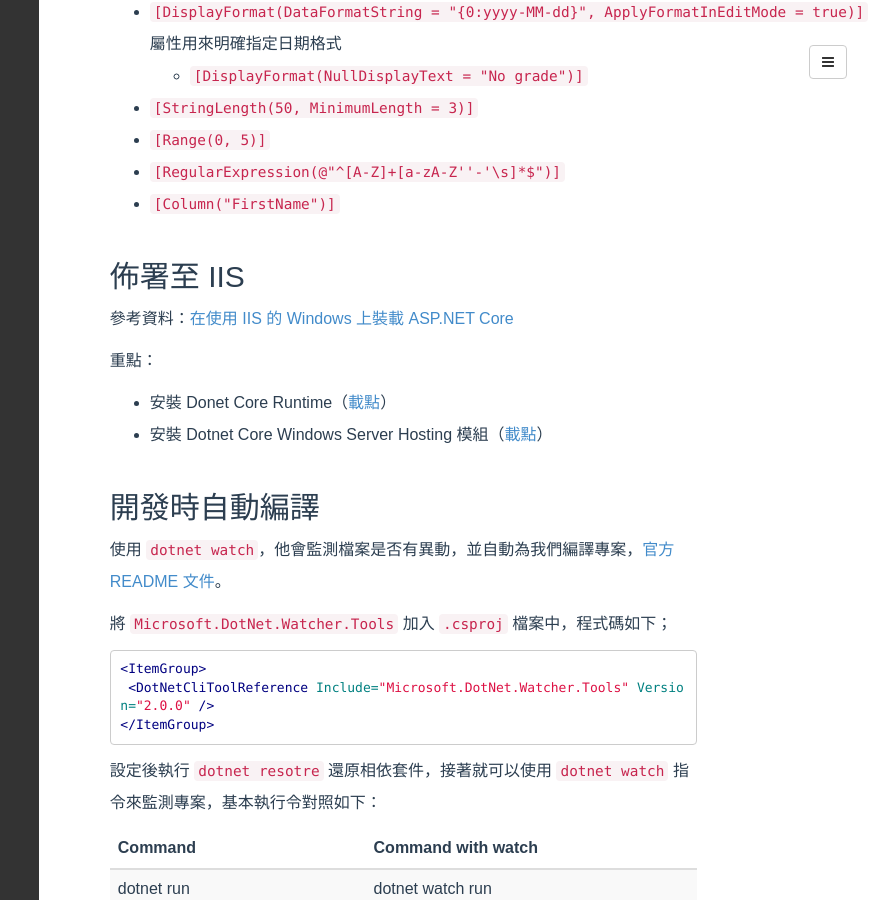
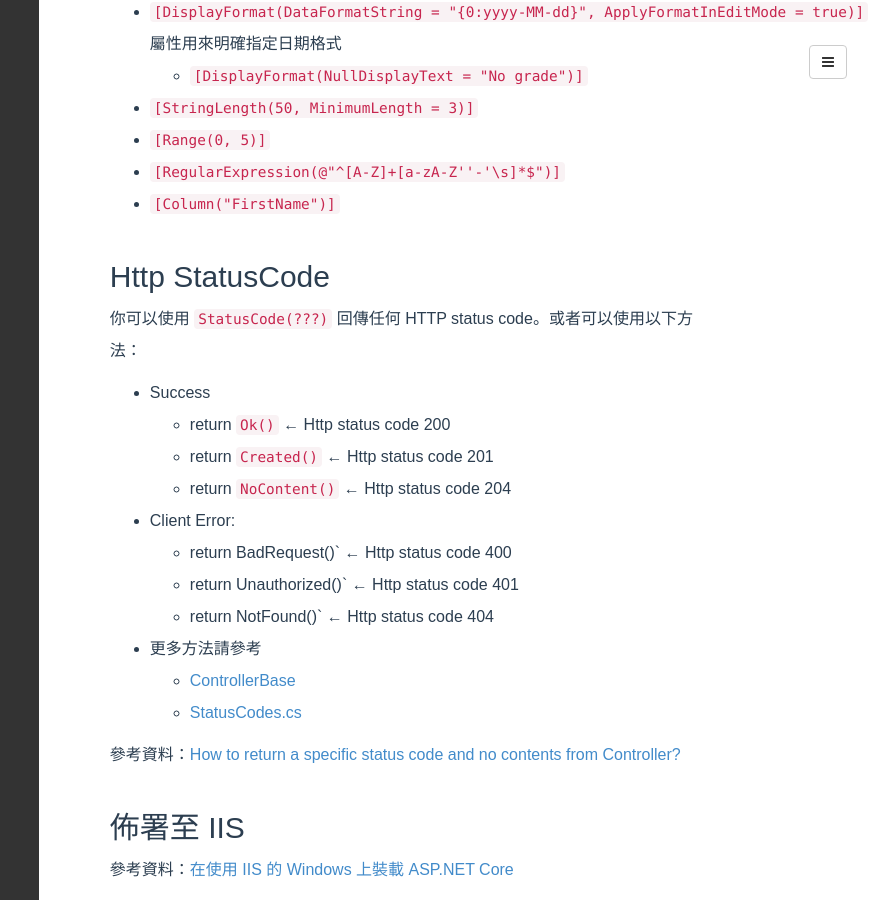
Before and after one commit to poychang/poychang.github.io, a Jekyll site: the page built from _posts/1970-01-01-note-dotnet-core.md, in a window 1280 px wide and 900 px high, scrolled down 1307 px. Shown: the whole window, without its empty margins (388-1280 px from the left). Built offline with Jekyll 4.4.1, drawn with Linux system fonts in a browser that asks for light colours; some web fonts are replaced; comment, search, counter and statistics services are not loaded.

Commit message:
alter note

```diff
--- a/_posts/1970-01-01-note-dotnet-core.md
+++ b/_posts/1970-01-01-note-dotnet-core.md
@@ -47,6 +47,24 @@ categories: [CSharp, Dotnet]
 * `[Range(0, 5)]`
 * `[RegularExpression(@"^[A-Z]+[a-zA-Z''-'\s]*$")]`
 * `[Column("FirstName")]`
+
+## Http StatusCode
+
+你可以使用 `StatusCode(???)` 回傳任何 HTTP status code。或者可以使用以下方法：
+
+* Success
+	* return `Ok()`          ← Http status code 200
+	* return `Created()`     ← Http status code 201
+	* return `NoContent()`   ← Http status code 204
+* Client Error:
+	* return BadRequest()`   ← Http status code 400
+	* return Unauthorized()` ← Http status code 401
+	* return NotFound()`     ← Http status code 404
+* 更多方法請參考
+	* [ControllerBase](https://docs.microsoft.com/en-us/aspnet/core/api/microsoft.aspnetcore.mvc.controllerbase#Microsoft_AspNetCore_Mvc_ControllerBase)
+	* [StatusCodes.cs](https://github.com/aspnet/HttpAbstractions/blob/dev/src/Microsoft.AspNetCore.Http.Abstractions/StatusCodes.cs)
+
+參考資料：[How to return a specific status code and no contents from Controller?](https://stackoverflow.com/questions/37690114/how-to-return-a-specific-status-code-and-no-contents-from-controller)
 
 ## 佈署至 IIS
 
```
